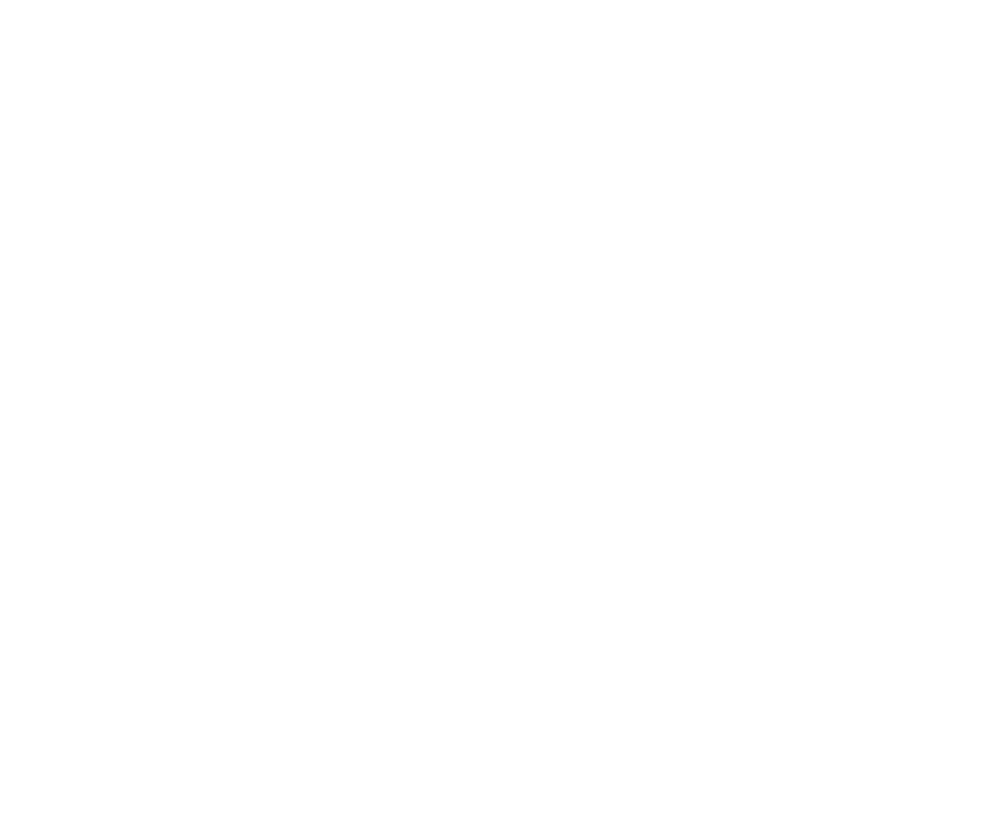
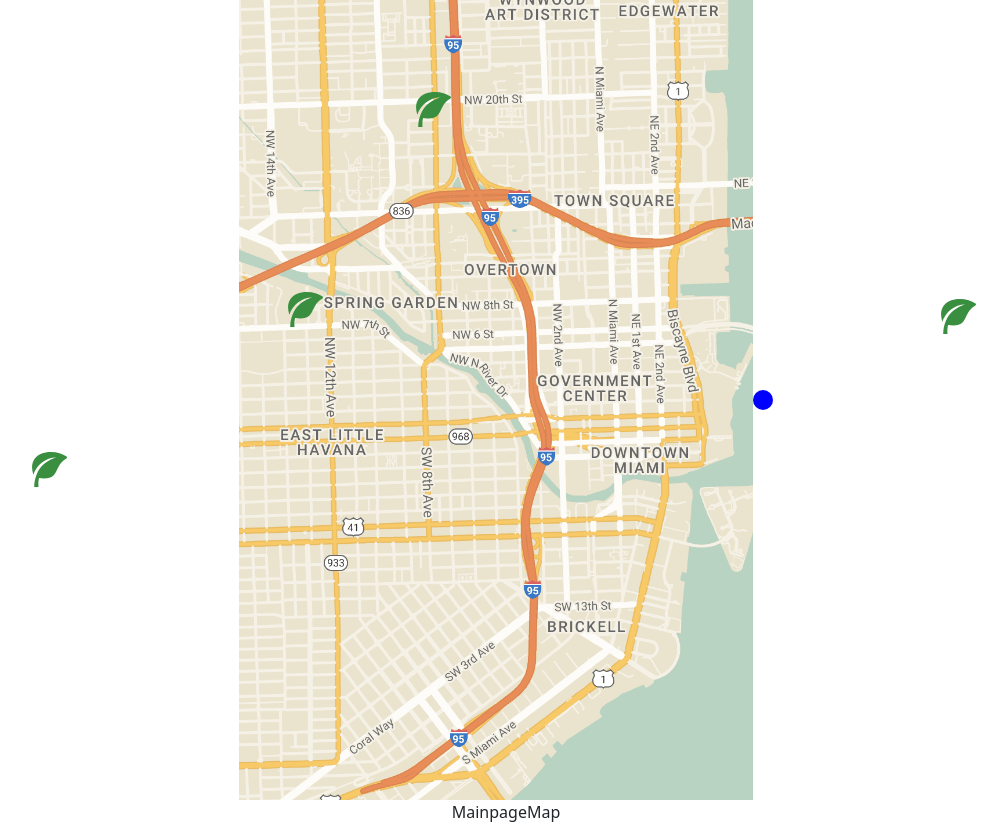
Before and after one commit to maikalangi/Compostr, a React (Create React App) app: page /main in a window 1280 px wide. Before the commit this address had no page. Shown: the whole page, without its empty margins (134-1141 px from the left). Before the commit the page ends 800 px from the top, so only its background shows below. Built offline with nearby package versions, Linux system fonts and the light colour scheme.

Commit message:
ofcanvas

```diff
--- a/package.json
+++ b/package.json
@@ -7,9 +7,12 @@
     "@testing-library/jest-dom": "^5.16.5",
     "@testing-library/react": "^13.3.0",
     "@testing-library/user-event": "^13.5.0",
+    "bootstrap": "^5.2.0",
     "google-map-react": "^2.2.0",
     "react": "^18.2.0",
+    "react-bootstrap": "^2.5.0",
     "react-dom": "^18.2.0",
+    "react-icons": "^4.4.0",
     "react-router": "^6.3.0",
     "react-router-dom": "^6.3.0",
     "react-scripts": "5.0.1",
--- a/public/index.html
+++ b/public/index.html
@@ -5,6 +5,8 @@
     <link rel="icon" href="%PUBLIC_URL%/favicon.ico" />
     <meta name="viewport" content="width=device-width, initial-scale=1" />
     <meta name="theme-color" content="#000000" />
+    <script src="https://apps.elfsight.com/p/platform.js" defer></script>
+    <script src="https://unpkg.com/react/umd/react.production.min.js" crossorigin></script>
     <meta
       name="description"
       content="Web site created using create-react-app"
--- a/src/App.css
+++ b/src/App.css
@@ -1,6 +1,50 @@
 .App {
   text-align: center;
 }
+
+.image{
+  background-attachment: fixed;
+  height: 800px;
+  width: auto;
+  object-fit: cover;
+
+}
+
+.bottom{
+  margin-top: 500px;
+  width: 100%;
+}
+
+.btn{
+  position: absolute;
+  top: 35%;
+  left: 82%;
+  margin: .75rem;
+  height: 30%;
+}
+.btn2 {
+  position: absolute;
+  top: 10%;
+  left: 42%;
+  margin: .75rem;
+  height: 30%;
+}
+.btn3 {
+  position: absolute;
+  top: 35%;
+  left: 32%;
+  margin: .75rem;
+  height: 30%;
+}
+.btn4 {
+  position: absolute;
+  top: 55%;
+  left: 12%;
+  margin: .75rem;
+  height: 30%;
+}
+
+
 
 .App-logo {
   height: 40vmin;
--- a/src/App.js
+++ b/src/App.js
@@ -2,6 +2,7 @@
 import { BrowserRouter, Routes, Route } from 'react-router-dom';
 import Map from './pages/Map';
 import './App.css';
+import MainpageMap from './pages/MainpageMap';
 
 function App() {
   return (
@@ -9,6 +10,7 @@
       <BrowserRouter>
         <Routes>
           <Route path='/map' element={<Map />}/>
+          <Route path='/main' element={<MainpageMap />}/>
         </Routes>
       </BrowserRouter>
     </div>
--- a/src/index.js
+++ b/src/index.js
@@ -3,6 +3,7 @@
 import './index.css';
 import App from './App';
 import reportWebVitals from './reportWebVitals';
+import '../node_modules/bootstrap/dist/css/bootstrap.min.css';
 
 const root = ReactDOM.createRoot(document.getElementById('root'));
 root.render(
--- /dev/null
+++ b/src/pages/MainpageMap.js
@@ -0,0 +1,48 @@
+import React from 'react'
+import Map from "../assets/map.png"
+import { ImLeaf } from "react-icons/im"
+import { BsCircleFill } from "react-icons/bs"
+import Offcanvas from 'react-bootstrap/Offcanvas';
+import { useState, useEffect } from "react"
+
+function MainpageMap() {
+    const [show, setShow] = useState(false);
+
+    const handleClose = () => setShow(false);
+    const handleShow = () => setShow(true);
+
+  return (
+    <div className='divImage'>
+    <img className="image" src={Map}/>
+        <>
+        <a class="btn" onClick={handleShow} href="#" >
+            <ImLeaf size={35} color='#398f3f' />
+
+        </a>
+         <Offcanvas show={show} onHide={handleClose}>
+        <Offcanvas.Header closeButton>
+          <Offcanvas.Title>Offcanvas</Offcanvas.Title>
+        </Offcanvas.Header>
+        <Offcanvas.Body>
+          Some text as placeholder. In real life you can have the elements you
+          have chosen. Like, text, images, lists, etc.
+        </Offcanvas.Body>
+      </Offcanvas>
+        </>
+         <a class="btn2" onClick={handleShow} href="#">
+            <ImLeaf size={35} color='#398f3f' />
+        </a>
+         <a class="btn3" onClick={handleShow}href="#">
+            <ImLeaf size={35} color='#398f3f' />
+        </a>
+         <a class="btn4" onClick={handleShow} href="#">
+            <ImLeaf size={35} color='#398f3f' />
+        </a>
+        <BsCircleFill className="circle" size={20} color='blue' />
+    <div>MainpageMap</div>
+
+    </div>
+  )
+}
+
+export default MainpageMap
--- a/src/pages/Map.js
+++ b/src/pages/Map.js
@@ -4,8 +4,7 @@
 
 function Home(){
 
-  let apiKey = process.env.YOUR_API_KEY
-  let url = `https://www.google.com/maps/embed/v1/MAP_MODE?key=${apiKey}`
+
   // if(!isLoaded) return <div>Loading...</div>
   return(
     <div className="App">
@@ -17,6 +16,8 @@
           loading="lazy"
           referrerpolicy="no-referrer-when-downgrade">
         </iframe>
+
+{/* <div className="elfsight-app-34004450-1949-4002-852f-d7bc00c4cdb6"></div> */}
       <h1></h1>
     </div>
   )
```
Also changed, not shown: src/assets/map.png (added), 1 other file (tests, documents, lock files or other folders).
